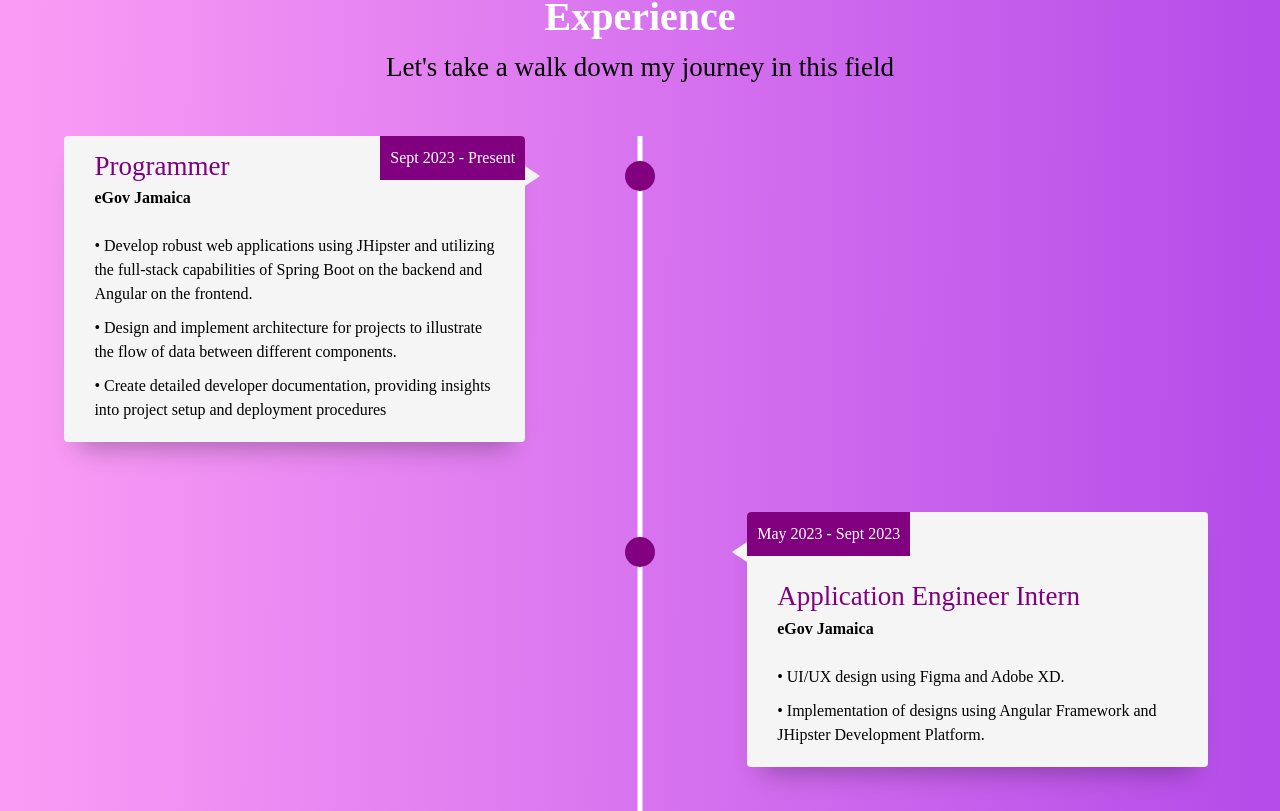
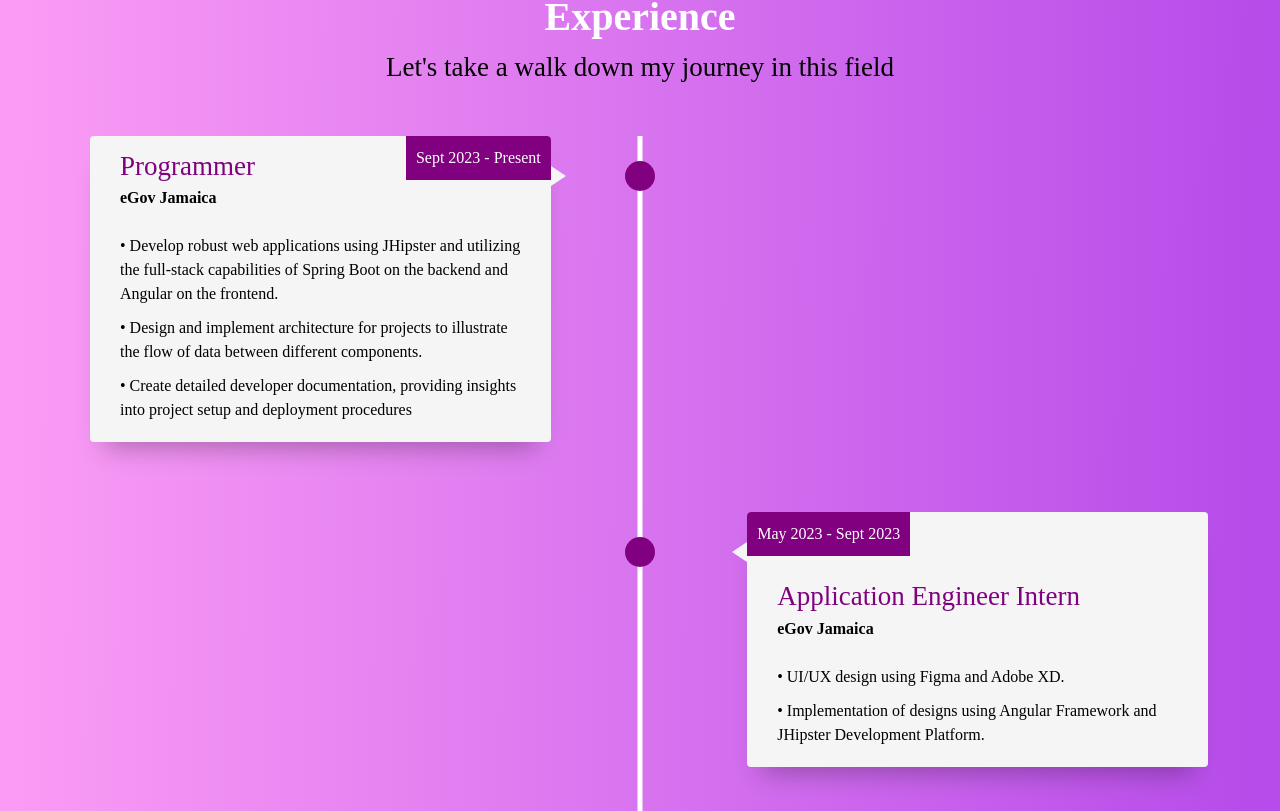
Before and after one commit to sedecrem/React-Web-Developer-Website-MSmith, a React (Create React App) app: page / in a window 1280 px wide. Shown: the part 2069-2880 px from the top of the page. Built offline with nearby package versions, Linux system fonts and the light colour scheme; a web font is replaced by a local one.

Commit message:
Fixing deployment configurations

```diff
--- a/src/components/Experience.css
+++ b/src/components/Experience.css
@@ -302,7 +302,7 @@
 .timeline-item {
     width: 80%;
     margin-bottom: 70px;
-    margin-left: -2%;
+    /* margin-left: -2%; */
 }
 
 .timeline-item-right {
```
